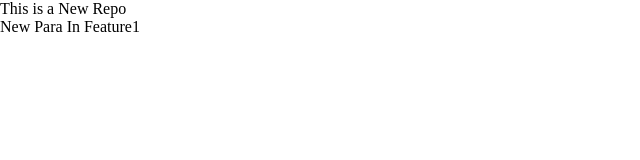
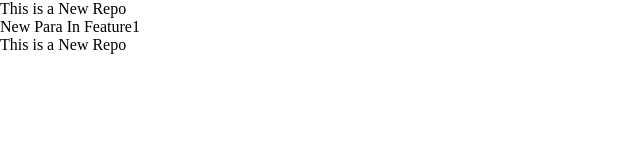
Before and after one commit to rani-supriya/Local-Repository, a plain HTML site: page index.html in a window 1280 px wide. Shown: the whole page, without its empty margins (0-640 px from the left). Drawn offline with Linux system fonts and the light colour scheme.

Commit message:
Update index

```diff
--- a/index.html
+++ b/index.html
@@ -9,5 +9,6 @@
 <body>
     <p>This is a New Repo</p>
     <p>New Para In Feature1</p>
+    <p>This is a New Repo</p>
 </body>
 </html>
```
